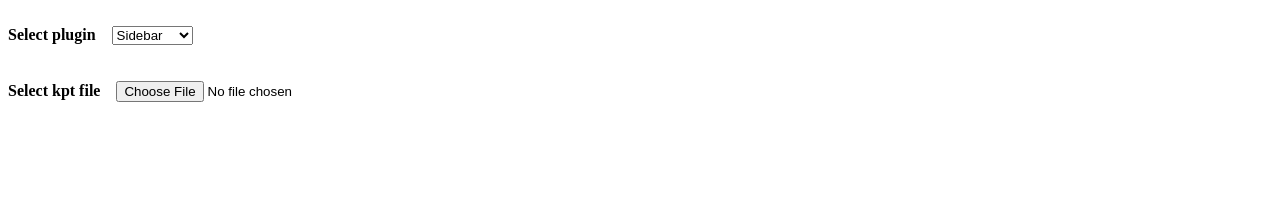
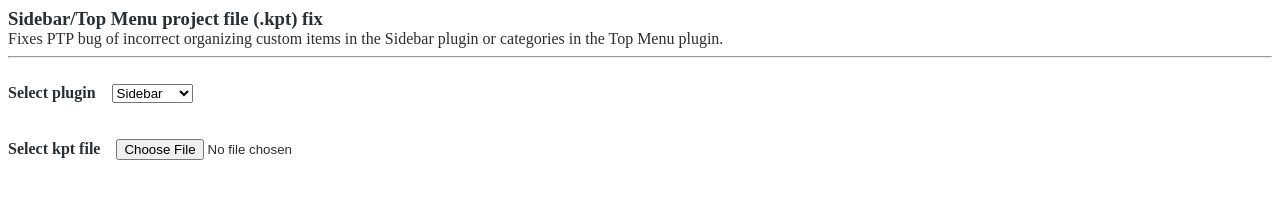
Before and after one commit to alexpopovme/sb-kpt-fix, a website: page src/index.html in a window 1280 px wide. Drawn offline with Linux system fonts and the light colour scheme.

Commit message:
Improve styles and description

```diff
--- a/package.json
+++ b/package.json
@@ -1,7 +1,7 @@
 {
   "name": "sb-kpt-fix",
   "version": "1.1.0",
-  "description": "Fix PTP bug of incorrect organizing Sidebar plugin custom items in .kpt file",
+  "description": "Fixes PTP bug of incorrect organizing custom items in the Sidebar plugin or categories in the Top Menu plugin.",
   "main": "index.js",
   "author": "Alexander Popov",
   "license": "MIT",
--- a/src/index.html
+++ b/src/index.html
@@ -4,6 +4,12 @@
 	<title>Sidebar kpt fix</title>
     <script src="index.js"></script>
     <style>
+        #container {
+            color: #292f33;
+        }
+        p, h3 {
+            margin: 0;
+        }
         .label {
             font-weight: bold;
             padding-right: 12px;
@@ -15,6 +21,9 @@
 </head>
 <body>
 <div id="container">
+    <h3>Sidebar/Top Menu project file (.kpt) fix</h3>
+    <p>Fixes PTP bug of incorrect organizing custom items in the Sidebar plugin or categories in the Top Menu plugin.</p>
+    <hr>
     <div class="row">
         <span class="label">Select plugin</span>
         <select name="select">
```
Also changed, not shown: README.md.
